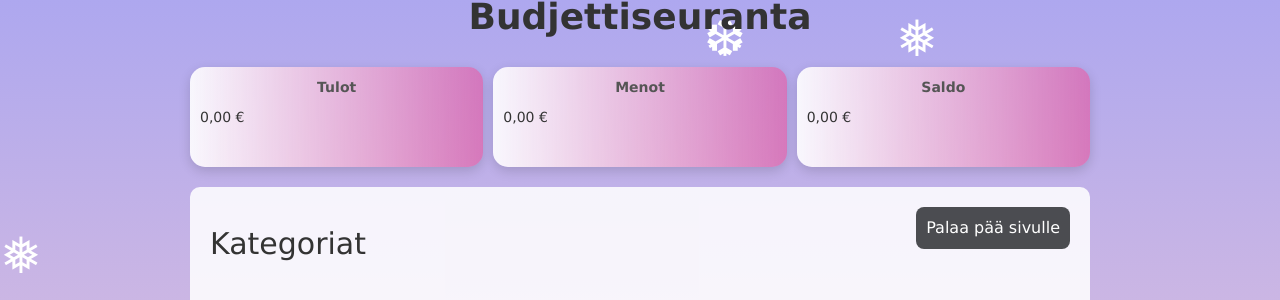
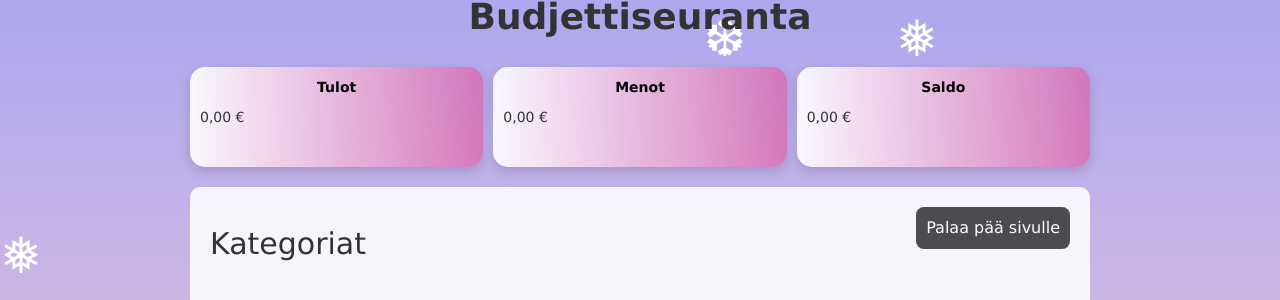
Before and after one commit to NiklasBoman/Budjettiseuranta, a PHP site: page /kategoriat.php in a window 1280 px wide. Shown: the part 113-413 px from the top of the page. Run offline with PHP 8.4, Linux system fonts and the light colour scheme; a user stored in the database is signed in; data that the repository does not hold is empty.

Commit message:
font väri

```diff
--- a/frontend/assets/style.css
+++ b/frontend/assets/style.css
@@ -15,7 +15,7 @@ body.content{
     flex-direction: column;
     justify-content: flex-start;
     align-items: center;
-    font-family: 'Verdana';;
+    font-family: Verdana;
     background-color: #f8f9fa;;
     background: linear-gradient(rgb(115 114 237 / 66%), rgb(255 166 166 / 53%));
     height: 110vh;
@@ -192,9 +192,10 @@ h1 {
 }
 p.trancation-teksti {
     text-align: center;
-    color: #555;
+    color: #000000;
     font-weight: 600;
     z-index: 2;
+    font-family: Verdana;
 }
 .isocontainer {
     width: 80%;
```
